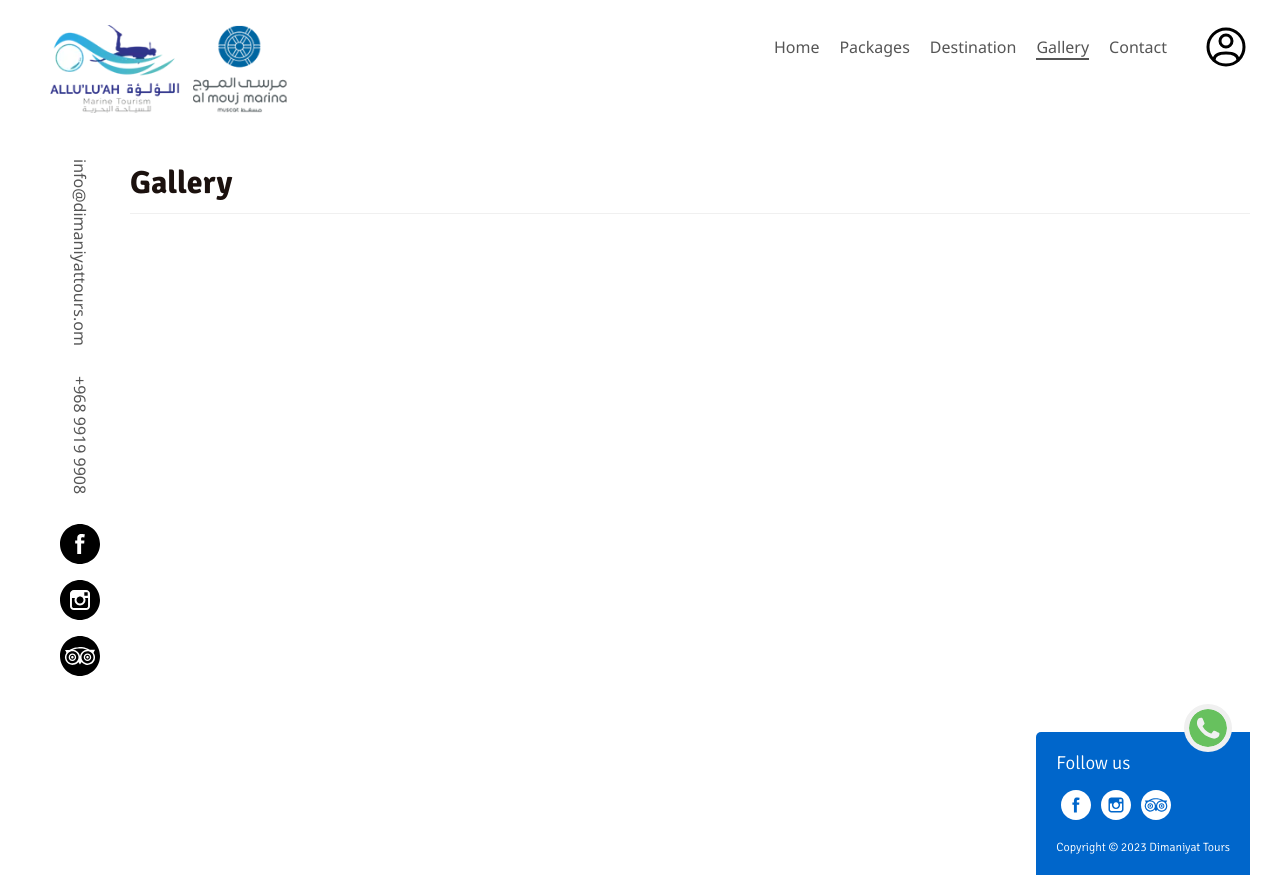
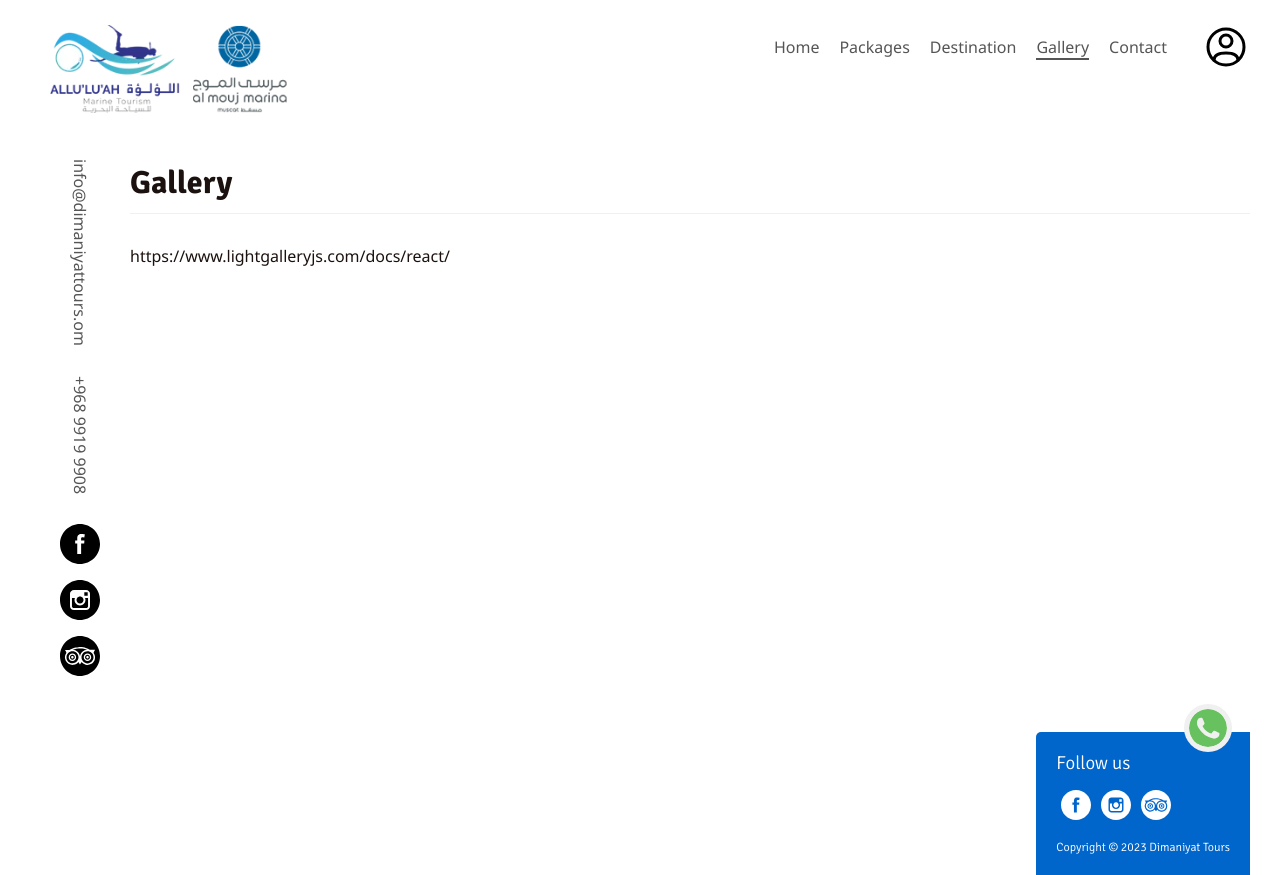
Before and after one commit to sherwindprakash/dimaniyattours, a React (Create React App) app: page /en/gallery in a window 1280 px wide. Built offline with nearby package versions, Linux system fonts and the light colour scheme.

Commit message:
Update Gallery.js

```diff
--- a/src/Pages/Gallery/Gallery.js
+++ b/src/Pages/Gallery/Gallery.js
@@ -10,6 +10,7 @@ export default function Gallery() {
     <>
       <div className="Gallery">
         <h1>Gallery</h1>
+        https://www.lightgalleryjs.com/docs/react/
       </div>
     </>
   );
```
